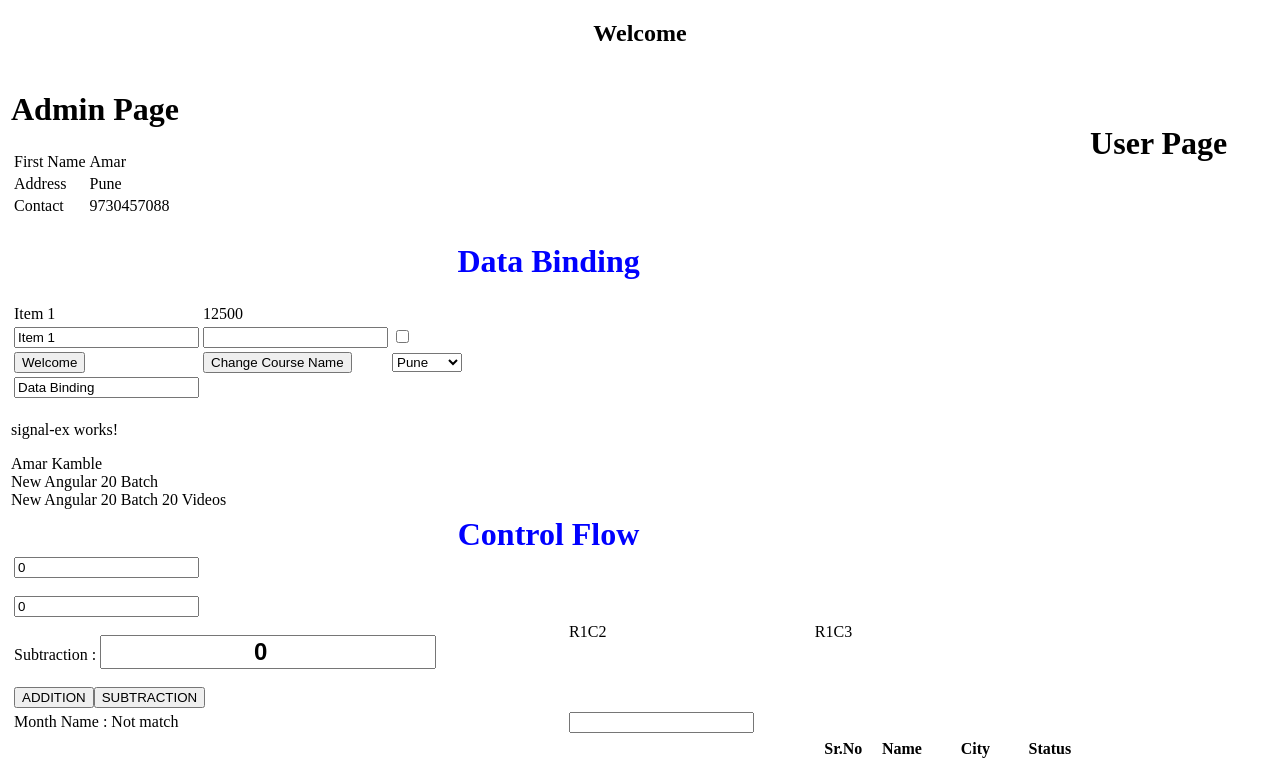
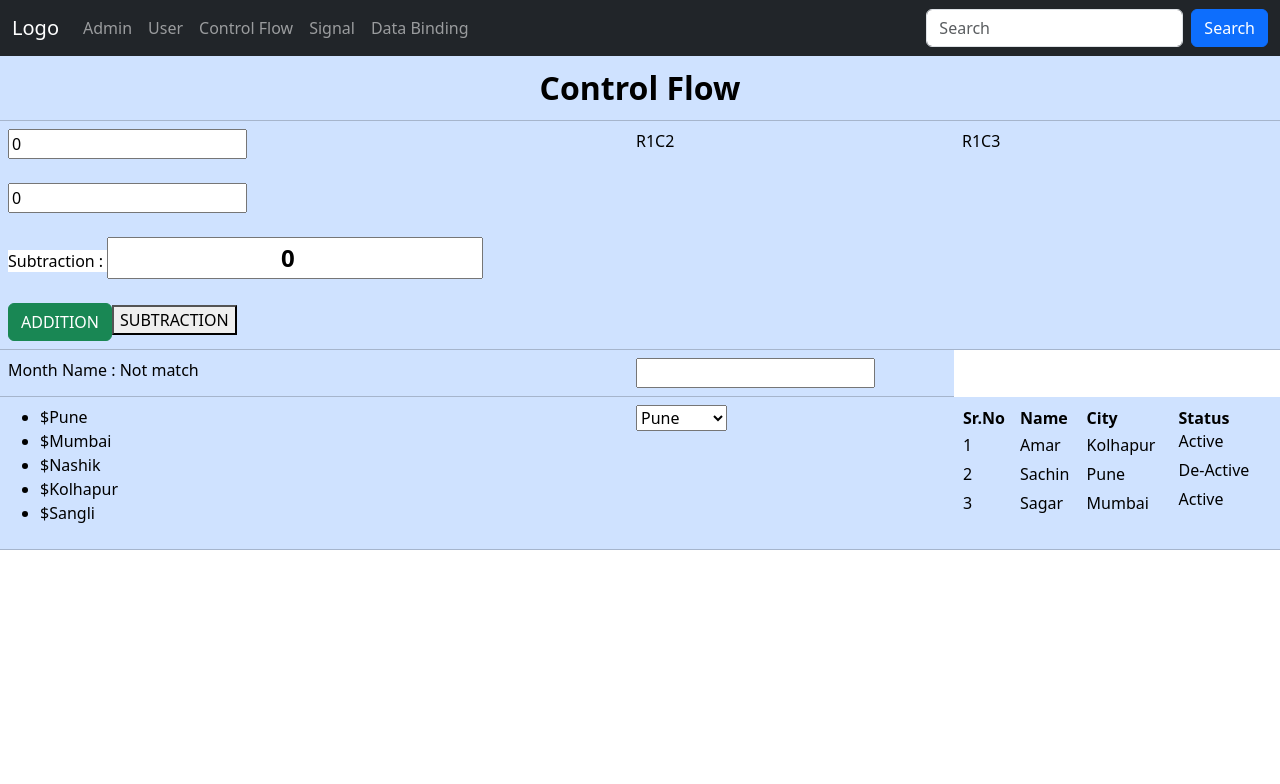
Before and after one commit to amarjit77/Angular_20, an Angular app in the folder angular20Tutorial/: page /ControlFlow in a window 1280 px wide. Before the commit this address led to /. Shown: the top 784 px of the page. Built offline with nearby package versions, Linux system fonts and the light colour scheme.

Commit message:
Add code for navigation, bootstrap and register bootstrap npm entry and routerlink configration

```diff
--- a/angular20Tutorial/angular.json
+++ b/angular20Tutorial/angular.json
@@ -25,6 +25,7 @@
               }
             ],
             "styles": [
+              "./node_modules/bootstrap/dist/css/bootstrap.min.css",
               "src/styles.css"
             ]
           },
--- a/angular20Tutorial/package.json
+++ b/angular20Tutorial/package.json
@@ -26,6 +26,7 @@
     "@angular/forms": "^20.0.0",
     "@angular/platform-browser": "^20.0.0",
     "@angular/router": "^20.0.0",
+    "bootstrap": "^5.3.7",
     "rxjs": "~7.8.0",
     "tslib": "^2.3.0",
     "zone.js": "~0.15.0"
--- a/angular20Tutorial/src/app/app.html
+++ b/angular20Tutorial/src/app/app.html
@@ -1,27 +1,32 @@
-
-<h2 class="text-center">Welcome</h2>
-<table style="width: 100%;">
-  <tr>
-    <td>
-      <app-admin></app-admin>
-    </td>
-    <td>
-      <app-user></app-user>
-    </td>
-  </tr>
-  <tr>
-    <td>
-      <app-databinding></app-databinding>
-    </td>
-  </tr>
-  <tr>
-    <td>
-      <app-signal-ex></app-signal-ex>
-    </td>
-  </tr>
-  <tr>
-    <td>
-      <app-controlflow></app-controlflow>
-    </td>
-  </tr>
-</table>
+<nav class="navbar navbar-expand-sm navbar-dark bg-dark sticky-top fixed-top">
+  <div class="container-fluid">
+    <a class="navbar-brand" href="javascript:void(0)">Logo</a>
+    <button class="navbar-toggler" type="button" data-bs-toggle="collapse" data-bs-target="#mynavbar">
+      <span class="navbar-toggler-icon"></span>
+    </button>
+    <div class="collapse navbar-collapse" id="mynavbar">
+      <ul class="navbar-nav me-auto">
+        <li class="nav-item">
+          <a class="nav-link" routerLink="Admin">Admin</a>
+        </li>
+        <li class="nav-item">
+          <a class="nav-link" routerLink="User">User</a>
+        </li>
+        <li class="nav-item">
+          <a class="nav-link" routerLink="ControlFlow">Control Flow</a>
+        </li>
+        <li class="nav-item">
+          <a class="nav-link" routerLink="Signal">Signal</a>
+        </li>
+        <li class="nav-item">
+          <a class="nav-link" routerLink="Databinding">Data Binding</a>
+        </li>
+      </ul>
+      <form class="d-flex">
+        <input class="form-control me-2" type="text" placeholder="Search">
+        <button class="btn btn-primary" type="button">Search</button>
+      </form>
+    </div>
+  </div>
+</nav>
+<router-outlet></router-outlet>
--- a/angular20Tutorial/src/app/app.routes.ts
+++ b/angular20Tutorial/src/app/app.routes.ts
@@ -1,3 +1,14 @@
 import { Routes } from '@angular/router';
+import { Admin } from './components/admin/admin';
+import { Databinding } from './components/databinding/databinding';
+import { SignalEx } from './components/signal-ex/signal-ex';
+import { Controlflow } from './components/controlflow/controlflow';
+import { User } from './components/user/user';
 
-export const routes: Routes = [];
+export const routes: Routes = [
+    { path: 'Admin', component: Admin },
+    { path: 'User', component: User },
+    { path: 'ControlFlow', component: Controlflow },
+    { path: 'Signal', component: SignalEx },
+    { path: 'Databinding', component: Databinding },
+];
--- a/angular20Tutorial/src/app/app.ts
+++ b/angular20Tutorial/src/app/app.ts
@@ -1,5 +1,5 @@
 import { Component } from '@angular/core';
-import { RouterOutlet } from '@angular/router';
+import { RouterLink, RouterOutlet } from '@angular/router';
 import { Admin } from "./components/admin/admin";
 import { User } from "./components/user/user";
 import { Databinding } from "./components/databinding/databinding";
@@ -8,7 +8,7 @@
 
 @Component({
   selector: 'app-root',
-  imports: [Admin, User, Databinding, SignalEx, Controlflow],
+  imports: [RouterLink, RouterOutlet],
   templateUrl: './app.html',
   styleUrl: './app.css'
 })
--- a/angular20Tutorial/src/app/components/controlflow/controlflow.html
+++ b/angular20Tutorial/src/app/components/controlflow/controlflow.html
@@ -20,7 +20,7 @@
                         <span class="RemoveBgColor"> Subtraction : </span>
                     }
                     <input type="number" class="ResultFont" value="{{total}}" /><br><br>
-                    <button type="button" (click)="Add()"> ADDITION </button>
+                    <button class="btn btn-success" type="button" (click)="Add()"> ADDITION </button>
                     <button type="button" (click)="Sub()"> SUBTRACTION </button>
                 </td>
                 <td>R1C2</td>
```
Also changed, not shown: 1 other file (tests, documents, lock files or other folders).
